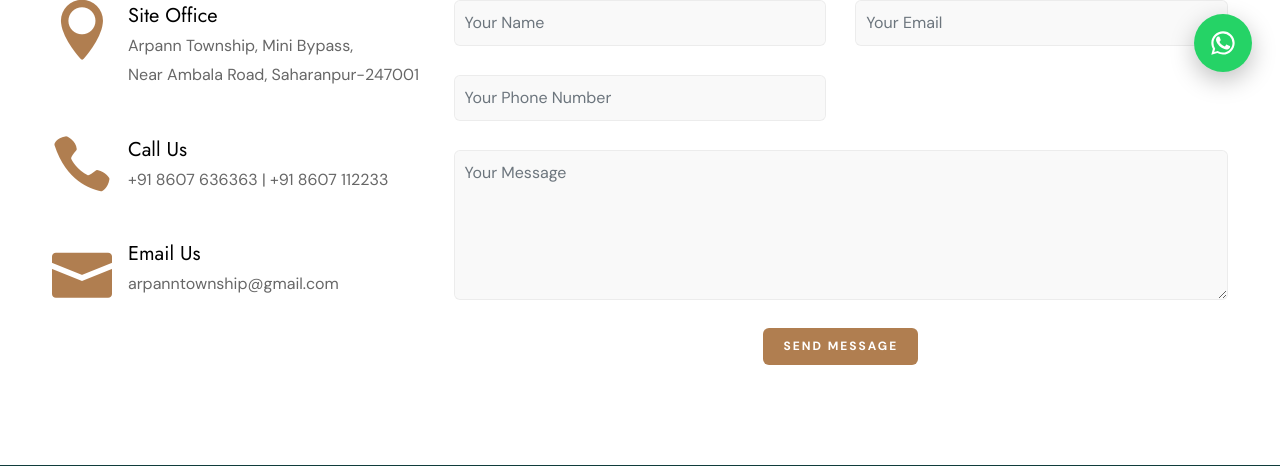
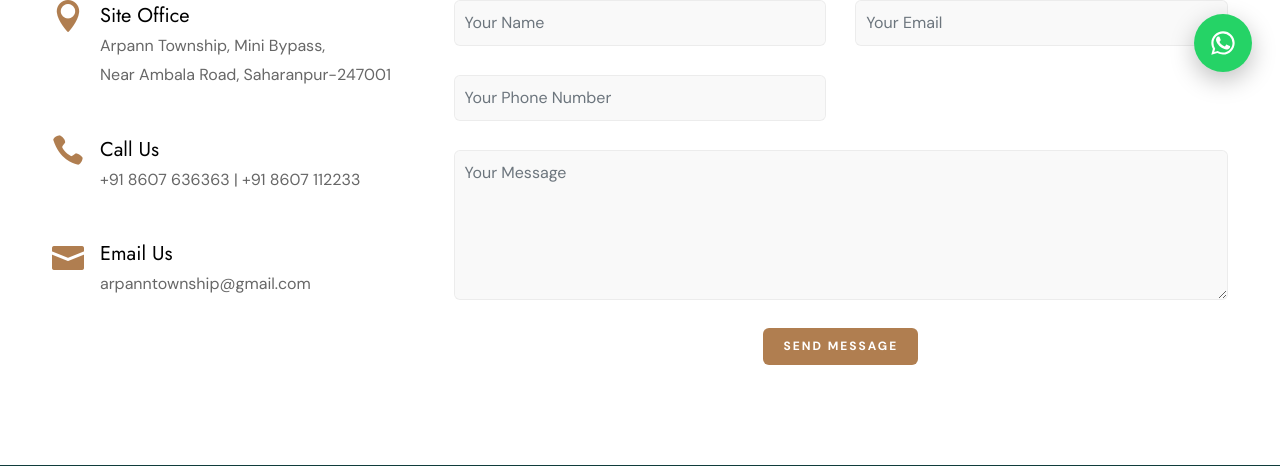
Before and after one commit to bhupindersinghsaggu/ARPANTOWNSHIP, a PHP site: page /contact.php in a window 1280 px wide. Shown: the part 700-1166 px from the top of the page. Run offline with PHP 8.4, Linux system fonts and the light colour scheme; some libraries are stand-ins or nearby versions.

Commit message:
Update contact.php

```diff
--- a/contact.php
+++ b/contact.php
@@ -114,21 +114,21 @@ include __DIR__ . '/header.php';
                 <div class="row g-4 justify-content-center">
                     <div class="col-lg-4">
                         <div class="d-flex mb-4">
-                            <i class="fs-60 id-color icon_pin"></i>
+                            <i class="fs-32 id-color icon_pin"></i>
                             <div class="ms-3">
                                 <h4 class="mb-0">Site Office</h4>
                                 <p>Arpann Township, Mini Bypass,<br>Near Ambala Road, Saharanpur-247001</p>
                             </div>
                         </div>
                         <div class="d-flex mb-4">
-                            <i class="fs-60 id-color icon_phone"></i>
+                            <i class="fs-32 id-color icon_phone"></i>
                             <div class="ms-3">
                                 <h4 class="mb-0">Call Us</h4>
                                 <p>+91 8607 636363 | +91 8607 112233</p>
                             </div>
                         </div>
                         <div class="d-flex mb-4">
-                            <i class="fs-60 id-color icon_mail"></i>
+                            <i class="fs-32 id-color icon_mail"></i>
                             <div class="ms-3">
                                 <h4 class="mb-0">Email Us</h4>
                                 <p>arpanntownship@gmail.com</p>
```
